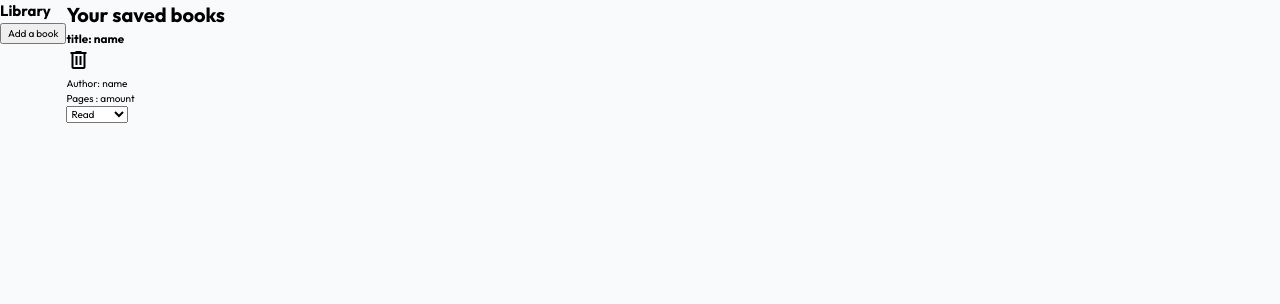
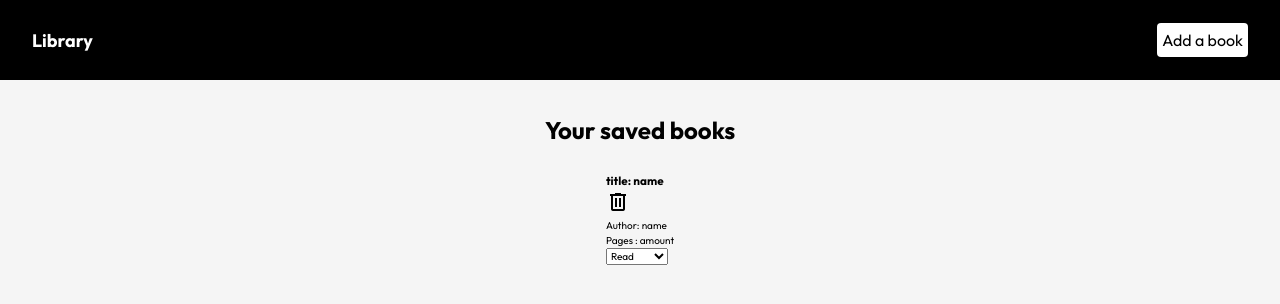
Before and after one commit to Oto-Gelashvili/Library-odin, a plain HTML site: page index.html in a window 1280 px wide. Drawn offline with nearby package versions, Linux system fonts and the light colour scheme; a web font is replaced by a local one.

Commit message:
feat: add header

```diff
--- a/styles.css
+++ b/styles.css
@@ -1,13 +1,3 @@
-:root {
-  --text-color: #000;
-  --bg-color: #f9fafb;
-  --primary-color: #596d48;
-  --invalid-color: #c13535;
-  --valid-color: #839de6;
-  --form-heading-color: #898e95;
-  --border-color: #e7e8ec;
-}
-
 /* 1. Use a more-intuitive box-sizing model */
 *,
 *::before,
@@ -95,7 +85,51 @@ html {
 }
 body {
   min-height: 100vh;
-  background-color: var(--bg-color);
-  color: var(--text-color);
+  background-color: #f5f5f5;
+}
+header {
+  position: fixed;
+  top: 0;
+  height: 8rem;
+  padding: 3.2rem;
   display: flex;
+  align-items: center;
+  justify-content: space-between;
+  width: 100%;
+  background-color: #000;
+  color: #fff;
 }
+header h2 {
+  font-size: 1.8rem;
+}
+header button {
+  outline: none;
+  border: 1px solid transparent;
+  background-color: #fff;
+  color: #000;
+  font-size: 1.6rem;
+  padding: 0.4rem;
+  border-radius: 4px;
+  cursor: pointer;
+  transition: 0.4s;
+}
+header button:hover {
+  border: 1px solid #fff;
+  color: #fff;
+  background-color: #000;
+}
+header button:active {
+  border-color: #d50c0c;
+  color: #d50c0c;
+}
+main {
+  margin-top: 8rem;
+  padding: 3.2rem;
+  display: flex;
+  flex-direction: column;
+  align-items: center;
+  gap: 2.4rem;
+}
+main h1 {
+  font-size: 2.4rem;
+}
```
